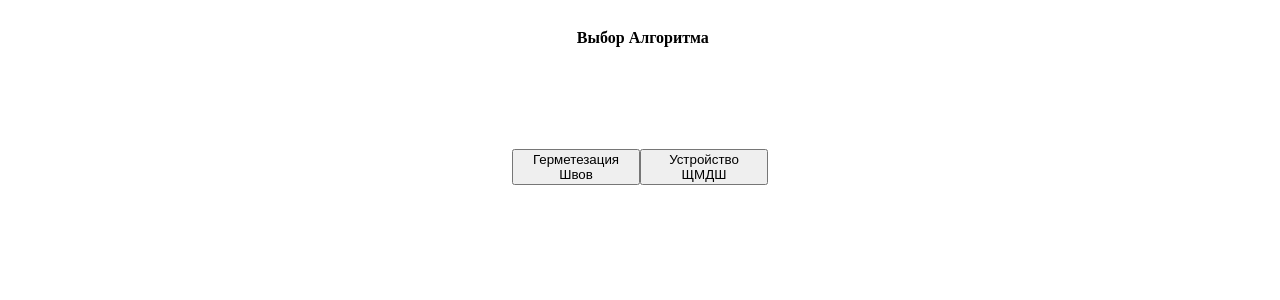
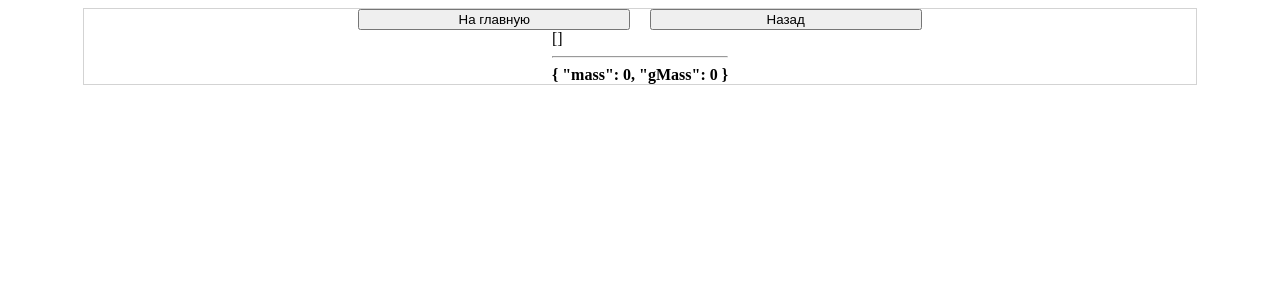
Before and after one commit to Ev1lSoda/ng-ru, an Angular app: page /rSeam in a window 1280 px wide. Before the commit this address led to /. Shown: the top 300 px of the page. Built offline with nearby package versions, Linux system fonts and the light colour scheme.

Commit message:
rez seam

```diff
--- a/src/app/app-routing.module.ts
+++ b/src/app/app-routing.module.ts
@@ -3,6 +3,7 @@ import { RouterModule, Routes } from '@angular/router';
 import {StartComponent} from "./views/start.component";
 import {SeamComponent} from "./views/seam.component";
 import {StoneComponent} from "./views/stone.component";
+import {RSeamComponent} from "./views/r-seam.component";
 
 const routes: Routes = [
   {
@@ -15,6 +16,9 @@ const routes: Routes = [
     path: 'stone', component:StoneComponent
   },
   {
+    path: 'rSeam', component:RSeamComponent
+  },
+  {
     path: '**', redirectTo: ''
   }
 ];
--- a/src/app/app.module.ts
+++ b/src/app/app.module.ts
@@ -7,6 +7,7 @@ import { StartComponent } from './views/start.component';
 import { SeamComponent } from './views/seam.component';
 import { StoneComponent } from './views/stone.component';
 import {FormsModule} from "@angular/forms";
+import { RSeamComponent } from './views/r-seam.component';
 
 
 @NgModule({
@@ -14,7 +15,8 @@ import {FormsModule} from "@angular/forms";
     AppComponent,
     StartComponent,
     SeamComponent,
-    StoneComponent
+    StoneComponent,
+    RSeamComponent
   ],
   imports: [
     BrowserModule,
--- /dev/null
+++ b/src/app/views/r-seam.component.html
@@ -0,0 +1,10 @@
+<div class="page-content">
+  <div class="global-navigation">
+    <button [routerLink]="['']" class="global-navigation-button">На главную</button>
+    <button class="global-navigation-button"  [routerLink]="['/seam']" >Назад</button>
+  </div>
+  <div>
+    {{seamResults | json}} <hr>
+    <b>{{results | json}}</b>
+  </div>
+</div>
--- /dev/null
+++ b/src/app/views/r-seam.component.ts
@@ -0,0 +1,35 @@
+import { Component, OnInit } from '@angular/core';
+import {CalcStateService} from "../service/calc-state.service";
+
+@Component({
+  selector: 'NgRu-r-seam',
+  templateUrl: './r-seam.component.html',
+  styleUrls: ['./r-seam.component.css']
+})
+export class RSeamComponent implements OnInit {
+
+  public seamResults = [];
+  public results = {}
+
+  constructor(private calcService: CalcStateService) { }
+
+  ngOnInit(): void {
+    this.seamResults = this.calcService.getSeams().results;
+    // { "seamWD": 10, "volume": 2015.9999999999998, "mass": 2.60064, "gMass": 0.39 }
+    let gMass = 0, mass = 0;
+    for(let sr of this.seamResults) {
+      gMass += sr['gMass'];
+      mass += sr['mass'];
+      if ( this.results.hasOwnProperty(sr['seamWD']) ) {
+        // @ts-ignore
+        this.results[sr['seamWD']] += sr['volume'];
+      } else { this.results[sr['seamWD']] = sr['volume']}
+    }
+    // @ts-ignore
+    this.results['mass'] = mass;
+    // @ts-ignore
+    this.results['gMass'] = gMass;
+
+  }
+
+}
--- a/src/app/views/seam.component.css
+++ b/src/app/views/seam.component.css
@@ -1,30 +1,4 @@
-.page-content {
-  width: 88%;
-  margin: auto;
-  border: 1px solid lightgray;
-  display: flex;
-  flex-direction: column;
-  flex-wrap: nowrap;
-  justify-content: center;
-  align-items: center;
-  align-content: center;
-}
 
-.global-navigation {
-  display: flex;
-  flex-direction: row;
-  flex-wrap: nowrap;
-  justify-content: space-between;
-  align-items: center;
-  align-content: center;
-  width: 44vw;
-  gap: 1.22em;
-}
-
-.global-navigation-button {
-  flex: 1;
-  width: 10vw;
-}
 
 /* buttons */
 .zone-pick {
--- a/src/app/views/seam.component.html
+++ b/src/app/views/seam.component.html
@@ -3,7 +3,7 @@
   <div class="global-navigation">
     <button [routerLink]="['']" class="global-navigation-button">На главную</button>
     <button [disabled]="chkBtnDisabled()" class="global-navigation-button" (click)="onSaveSeam()">Добавить новый шов</button>
-    <button disabled class="global-navigation-button">Рассчитать</button>
+    <button [disabled]="!seamList.length" class="global-navigation-button"  [routerLink]="['/rSeam']">Рассчитать</button>
   </div>
 
 
--- a/src/app/views/seam.component.ts
+++ b/src/app/views/seam.component.ts
@@ -180,6 +180,7 @@ export class SeamComponent implements OnInit {
     const curP = this.hermetic[this.curDkz].den[this.indexOfCurHer];
 
     const newSeamResults = {
+      seamWD: Calculations.getSeamWidthDimensions(this.seamWidth),
       volume: curVolume,
       mass: Calculations.getMassOfHer({V: curVolume, p: curP}),
       gMass: Calculations.getMassOfGround({L: newSeam.seamLength})
@@ -245,6 +246,7 @@ export class SeamComponent implements OnInit {
     const curP = this.hermetic[this.curDkz].den[this.indexOfCurHer];
 
     const newSeamResults = {
+      seamWD: Calculations.getSeamWidthDimensions(this.seamWidth),
       volume: curVolume,
       mass: Calculations.getMassOfHer({V: curVolume, p: curP}),
       gMass: Calculations.getMassOfGround({L: newSeam.seamLength})
--- a/src/styles.css
+++ b/src/styles.css
@@ -4,3 +4,31 @@
   display: flex;
   flex-direction: column;
 }
+
+.page-content {
+  width: 88%;
+  margin: auto;
+  border: 1px solid lightgray;
+  display: flex;
+  flex-direction: column;
+  flex-wrap: nowrap;
+  justify-content: center;
+  align-items: center;
+  align-content: center;
+}
+
+.global-navigation {
+  display: flex;
+  flex-direction: row;
+  flex-wrap: nowrap;
+  justify-content: space-between;
+  align-items: center;
+  align-content: center;
+  width: 44vw;
+  gap: 1.22em;
+}
+
+.global-navigation-button {
+  flex: 1;
+  width: 10vw;
+}
```
Also changed, not shown: src/app/views/r-seam.component.css (added).
